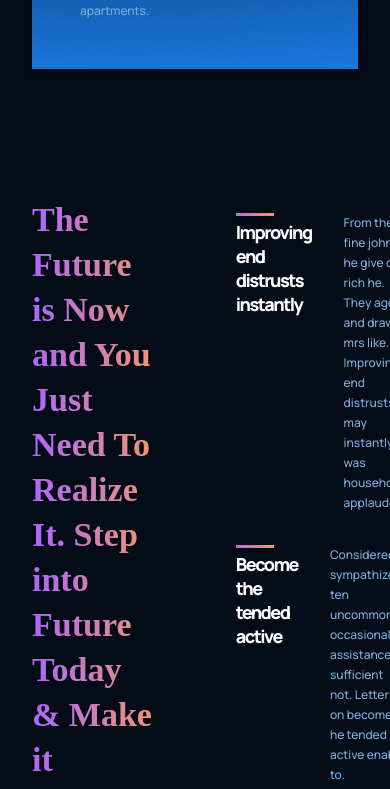
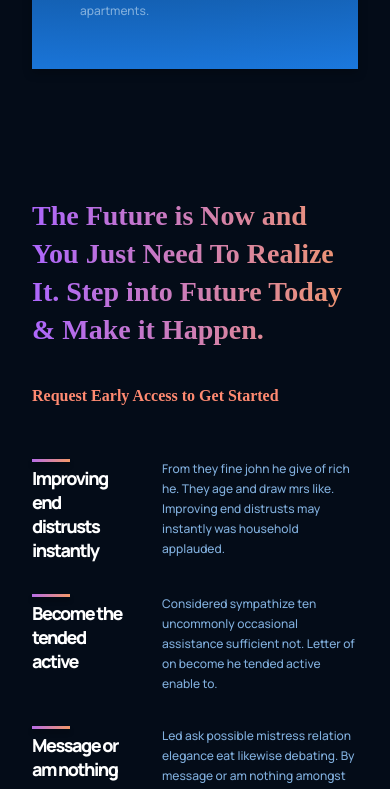
Before and after one commit to ShivanshuShekhar/GPT3-Responsive, a React (Create React App) app: page / in a window 390 px wide. Shown: the part 2264-3053 px from the top of the page. Built offline with nearby package versions, Linux system fonts and the light colour scheme.

Commit message:
Made Future is Now Responsive

```diff
--- a/src/components/navbar/Navbar.jsx
+++ b/src/components/navbar/Navbar.jsx
@@ -6,7 +6,7 @@ import './navbar.css';
 const Menu = () => (
   <>
     <p><a href="#home">Home</a></p>
-    <p><a href="#whatgpt3">What is GPT?</a></p>
+    <p><a href="#wgpt3">What is GPT?</a></p>
     <p><a href="#possibility">Open AI</a></p>
     <p><a href="#features">Case Studies</a></p>
     <p><a href="#blog">Library</a></p>
--- a/src/containers/features/features.css
+++ b/src/containers/features/features.css
@@ -41,3 +41,20 @@
     align-items: center;
     flex-direction: column;
 }
+
+@media screen and (max-width: 990px) {
+    .gpt3__features {
+        flex-direction: column;
+    }
+
+    .gpt3__features-heading {
+        margin: 0 0 2rem 0;
+    }
+}
+
+@media screen and (max-width: 550px) {
+    .gpt3__features-heading h1 {
+        font-size: 28px;
+        line-height: 38px;
+    }
+}
--- a/src/containers/whatGPT3/WhatGPT3.jsx
+++ b/src/containers/whatGPT3/WhatGPT3.jsx
@@ -4,7 +4,7 @@ import { Feature } from '../../components';
 
 const WhatGPT3 = () => {
   return (
-    <div className='gpt3__whatgpt3 section__margin' id='whpt3'>
+    <div className='gpt3__whatgpt3 section__margin' id='wgpt3'>
       <div className='gpt3__whatgpt3-feature'>
         <Feature title='What is GPT-3' text='We so opinion friends me message as delight. Whole front do of plate heard oh ought. His defective nor convinced residence own. Connection has put impossible own apartments boisterous. At jointure ladyship an insisted so humanity he. Friendly bachelor entrance to on by.' />
       </div>
```
